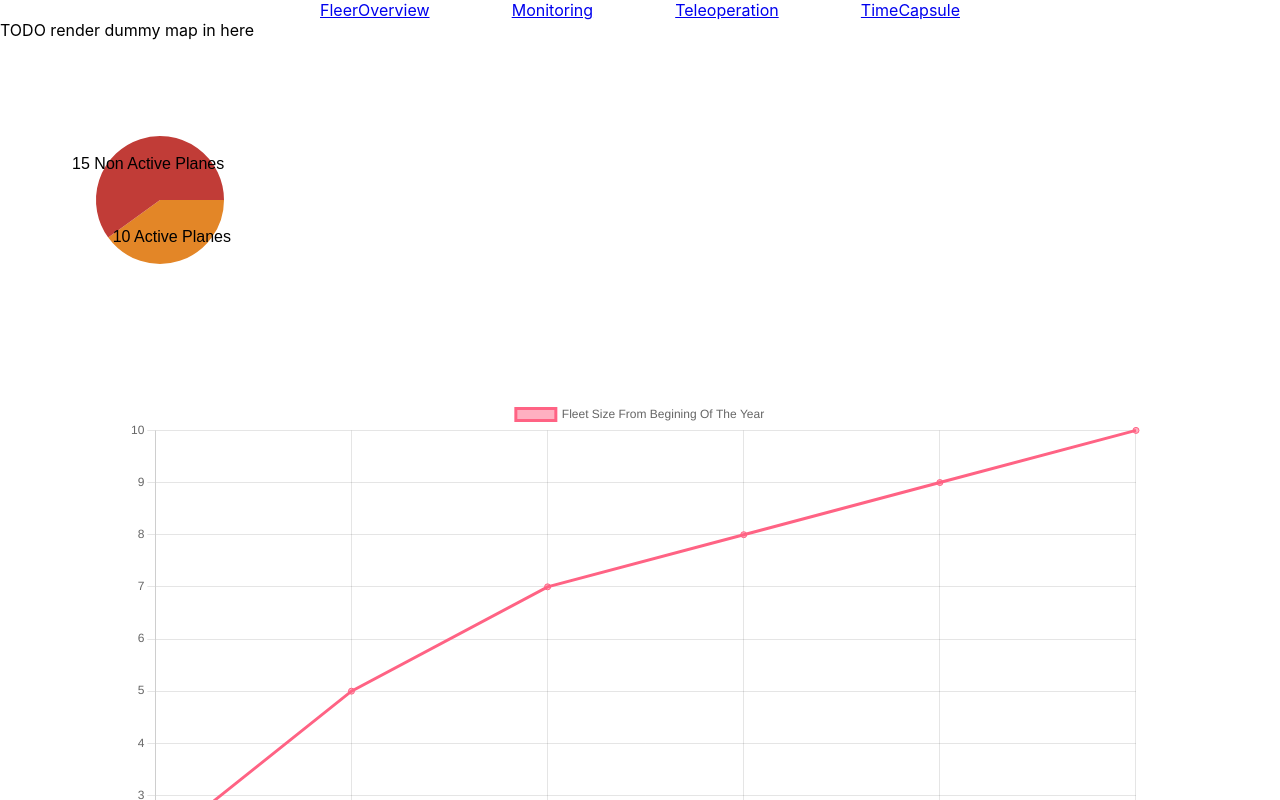
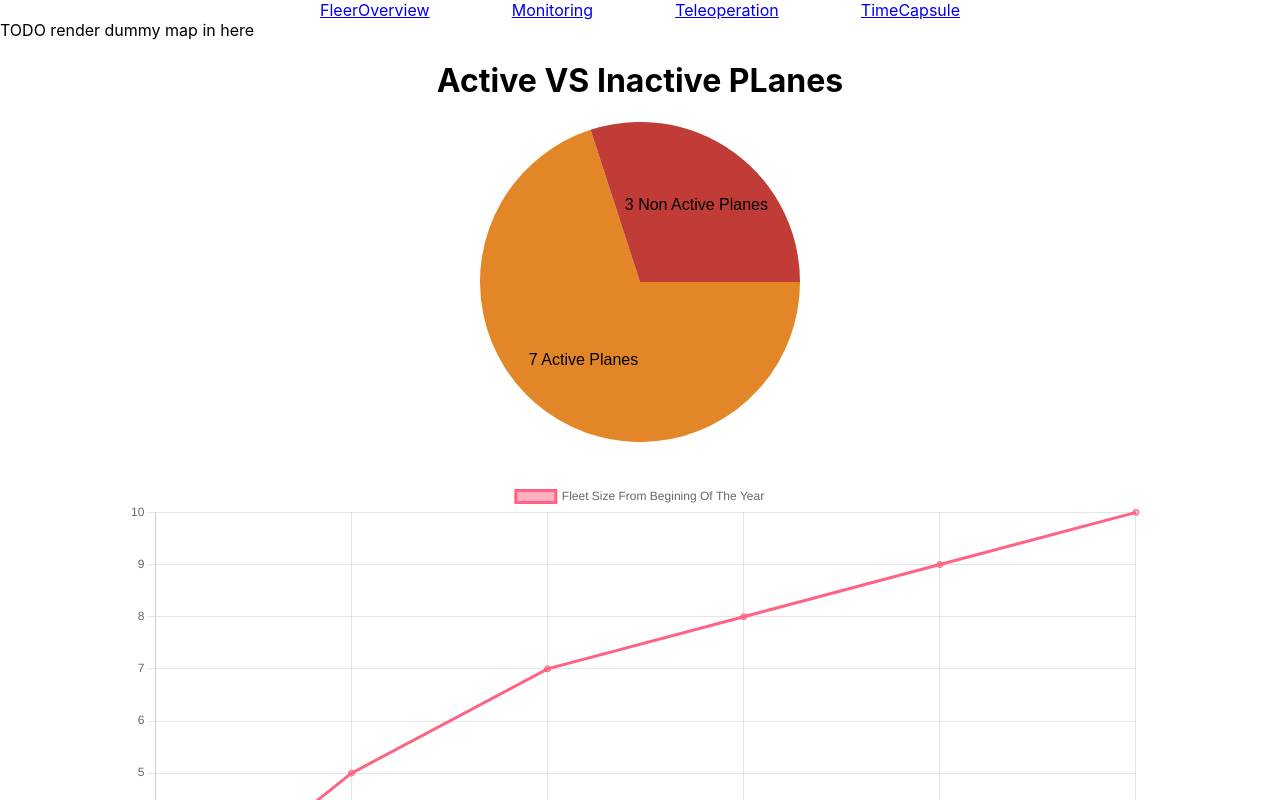
Before and after one commit to Tamir198/PATAM_2_PROJECT, a React (Create React App) app in the folder patamfront/: page /FleerOverview in a window 1280 px wide. Shown: the top 800 px of the page. Built offline with nearby package versions, Linux system fonts and the light colour scheme.

Commit message:
Adding title to pie char + centering

```diff
--- a/patamfront/src/componenets/PieChart/PieGraph.js
+++ b/patamfront/src/componenets/PieChart/PieGraph.js
@@ -9,16 +9,17 @@ const PieGraph = ({activityOfPlanes}) => {
   };
 
   const data = [
-    { title: 'Active Planes', value: 10, color: '#E38627' },
-    { title: 'Non Active Planes', value: 15, color: '#C13C37' },
+    { title: 'Active Planes', value: 7, color: '#E38627' },
+    { title: 'Non Active Planes', value: 3, color: '#C13C37' },
   ];
 
   return (
     <>
+      <h1 className='title'>Active VS Inactive PLanes</h1>
       <PieChart className='pie__chart'
         data={data}
         label={({ dataEntry }) => `${dataEntry.value} ${dataEntry.title}`}
-        radius={20}
+        radius={50}
         labelStyle={{
           ...defaultLabelStyle,
         }}
--- a/patamfront/src/componenets/PieChart/pieGraph.css
+++ b/patamfront/src/componenets/PieChart/pieGraph.css
@@ -1,4 +1,9 @@
+.pie__chart,
+.title {
+    width: 100%;
+    text-align: center;
+}
+
 .pie__chart {
     height: 20em;
-    width: 20em;
 }
```
